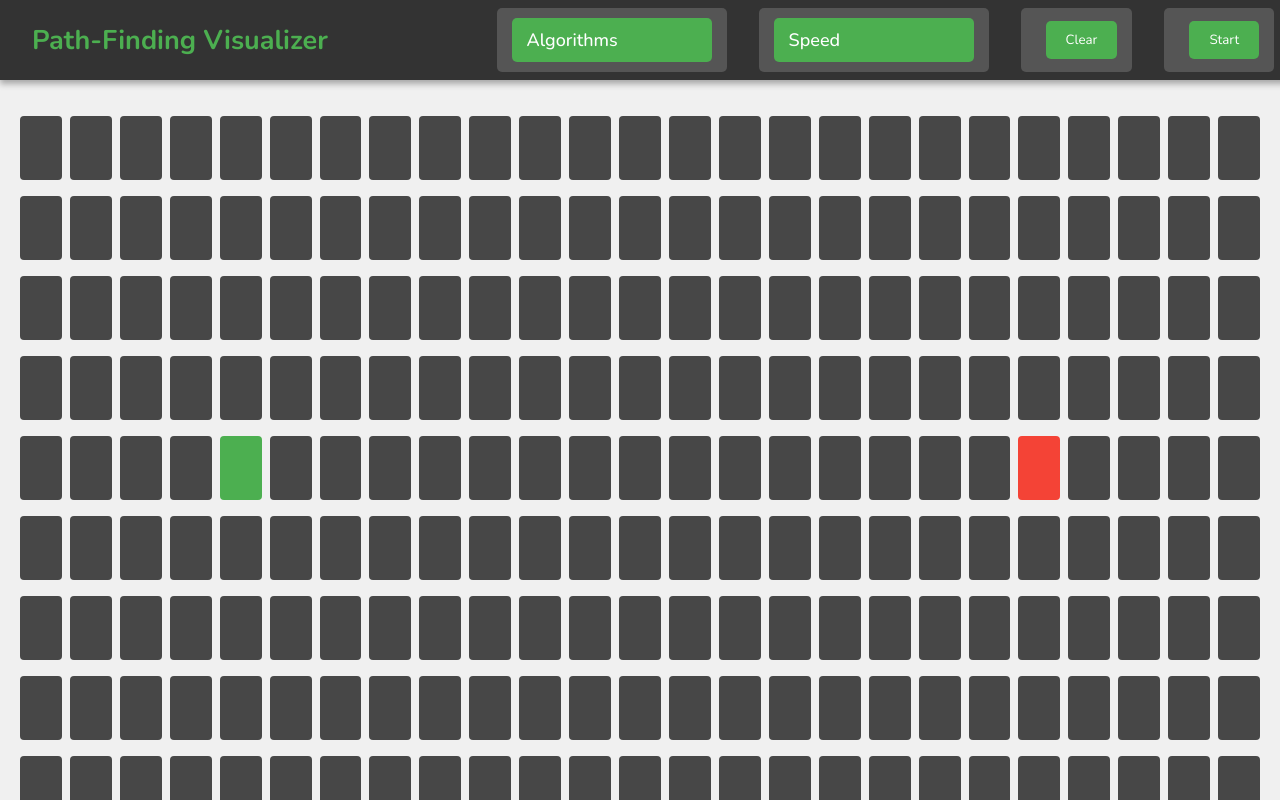
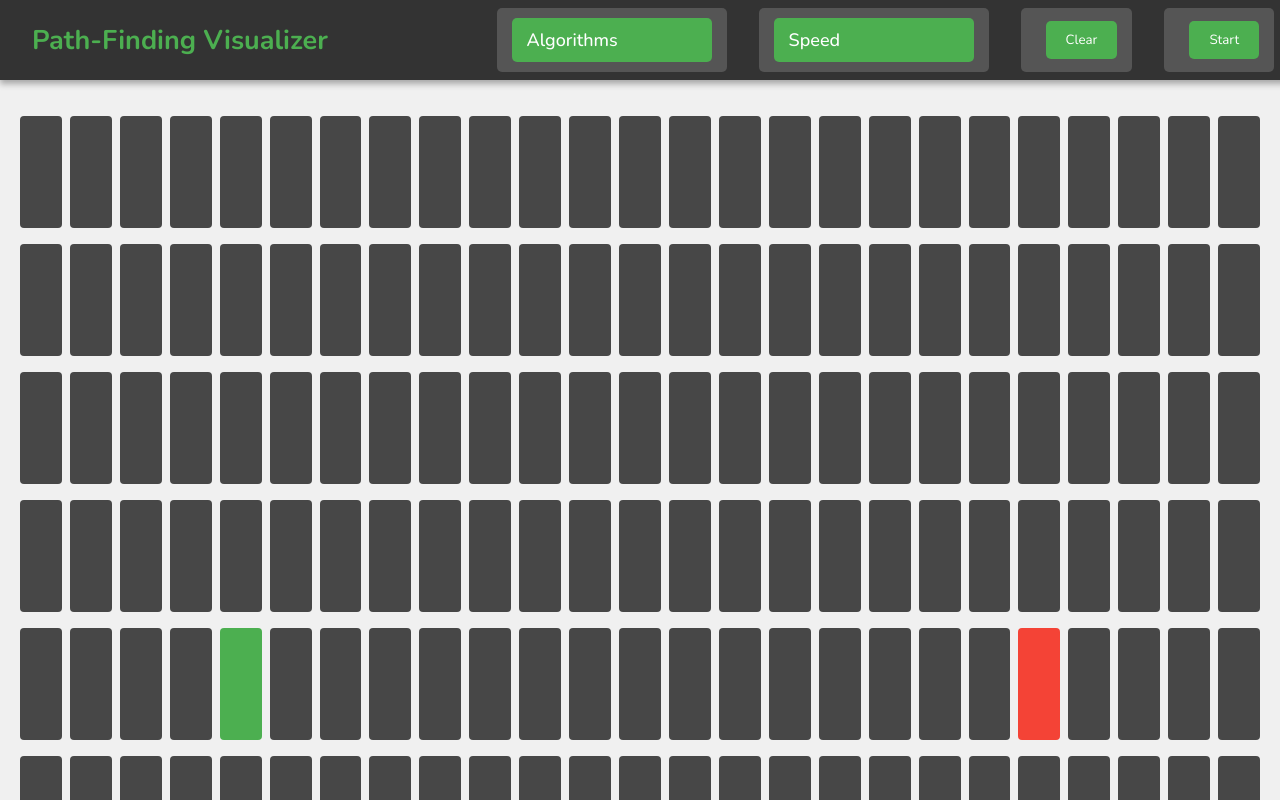
Before and after one commit to CodeJeffreyG/workingPFV, a React (Create React App) app: page / in a window 1280 px wide. Built offline with nearby package versions, Linux system fonts and the light colour scheme.

Commit message:
fixed styling

```diff
--- a/src/components/Grid/grid.css
+++ b/src/components/Grid/grid.css
@@ -33,9 +33,9 @@
   display: flex;
   justify-content: center;
   align-items: center;
-  width: 5%;
-  max-width: 4.2rem;
-  height: 4rem;
+  width: 12%;
+  max-width: 5rem;
+  height: 7rem;
   margin-left: 0.25rem;
   margin-right: 0.25rem;
   border-radius: 0.25rem;
```
